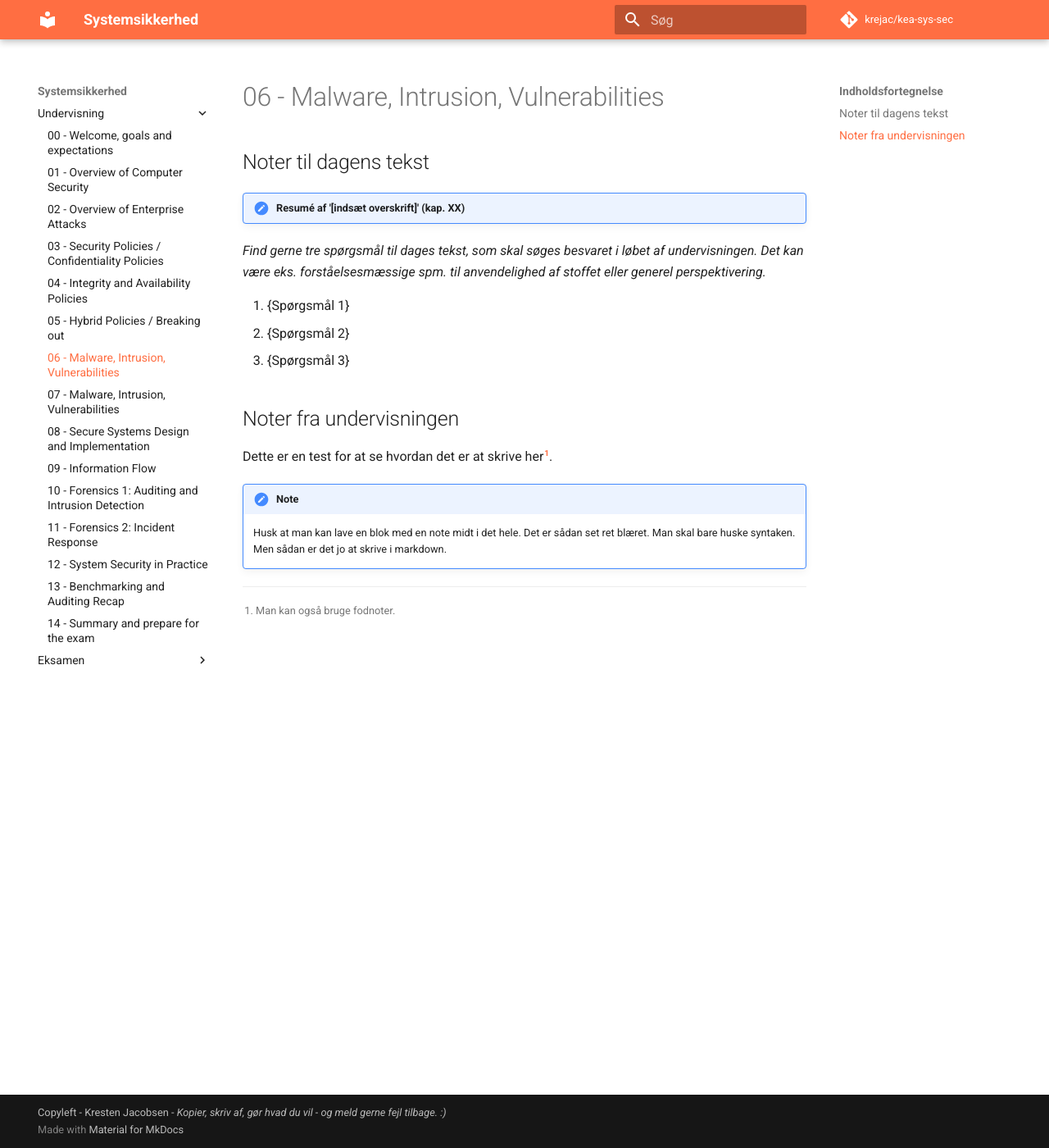
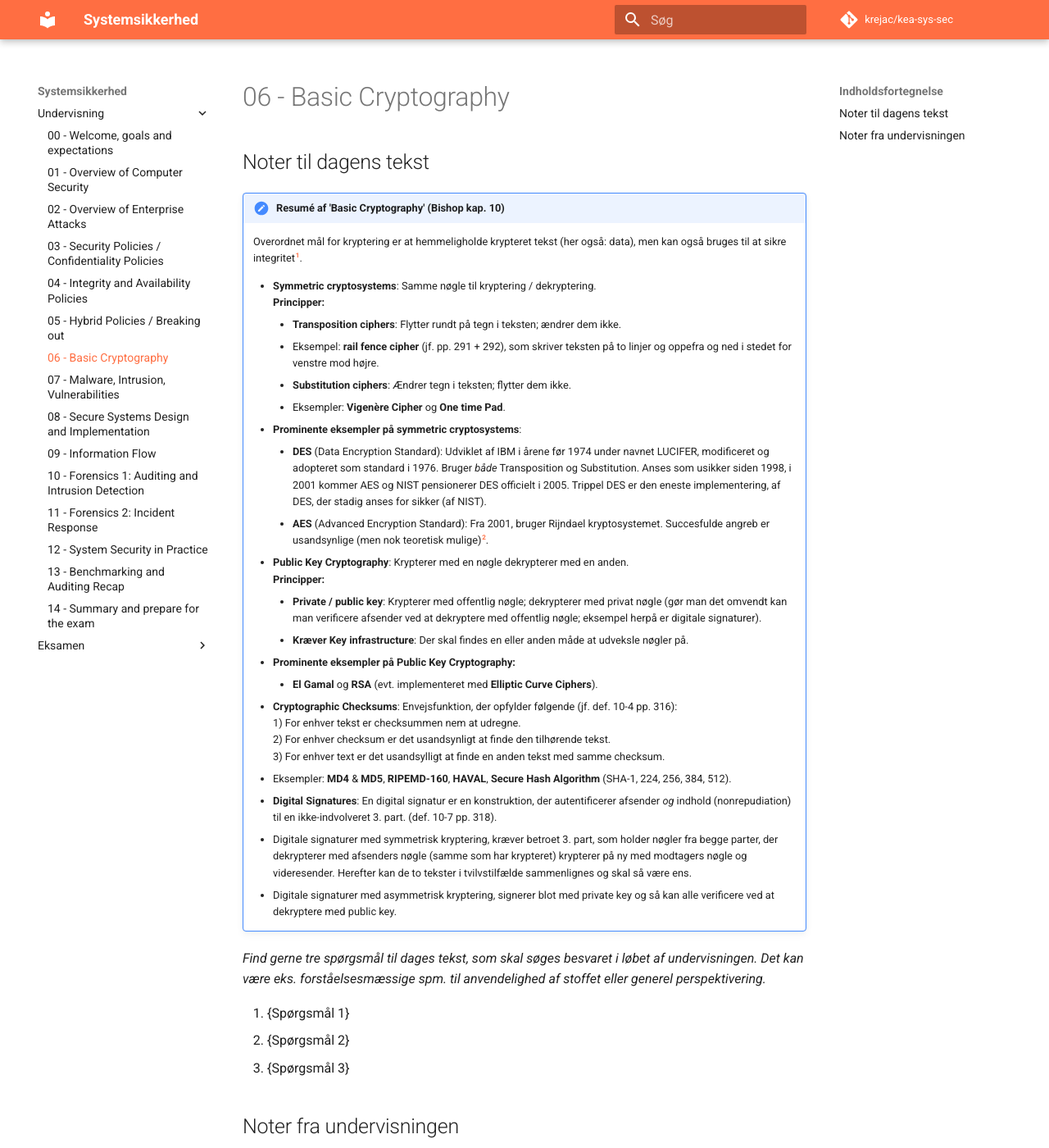
Before and after one commit to krejac/kea-sys-sec, an MkDocs documentation site: the page built from docs/undervisning/06-kursusgang.md, in a window 1280 px wide and 1400 px high. Shown: the whole window at 82% size. Built offline with MkDocs 1.6.1 and Material for MkDocs 9.7.7, drawn with Linux system fonts in a browser that asks for light colours; comment, search, counter and statistics services are not loaded; some of the changed text lies outside the part shown.

Commit message:
Dagens noter

```diff
--- a/docs/undervisning/06-kursusgang.md
+++ b/docs/undervisning/06-kursusgang.md
@@ -1,8 +1,36 @@
-# 06 - Malware, Intrusion, Vulnerabilities
+# 06 - Basic Cryptography
 
 ## Noter til dagens tekst
 
-!!! note "Resumé af '[indsæt overskrift]' (kap. XX)"
+!!! note "Resumé af 'Basic Cryptography' (Bishop kap. 10)"
+    Overordnet mål for kryptering er at hemmeligholde krypteret tekst (her også: data), men kan også bruges til at sikre integritet[^1].
+
+    - **Symmetric cryptosystems**: Samme nøgle  til kryptering / dekryptering.
+      **Principper:**
+        - **Transposition ciphers**: Flytter rundt på tegn i teksten; ændrer dem ikke.
+          - Eksempel: **rail fence cipher** (jf. pp. 291 + 292), som skriver teksten på to linjer og oppefra og ned i stedet for venstre mod højre.
+        - **Substitution ciphers**: Ændrer tegn i teksten; flytter dem ikke.
+          - Eksempler: **Vigenère Cipher** og **One time Pad**.
+      - **Prominente eksempler på symmetric cryptosystems**:
+        - **DES** (Data Encryption Standard): Udviklet af IBM i årene før 1974 under navnet LUCIFER, modificeret og adopteret som standard i 1976. Bruger *både* Transposition og Substitution. Anses som usikker siden 1998, i 2001 kommer AES og NIST pensionerer DES officielt i 2005. Trippel DES er den eneste implementering, af DES, der stadig anses for sikker (af NIST).
+        - **AES** (Advanced Encryption Standard): Fra 2001, bruger Rijndael kryptosystemet. Succesfulde angreb er usandsynlige (men nok teoretisk mulige)[^2].
+
+    - **Public Key Cryptography**: Krypterer med en nøgle dekrypterer med en anden.
+      **Principper:**
+        - **Private / public key**: Krypterer med offentlig nøgle; dekrypterer med privat nøgle (gør man det omvendt kan man verificere afsender ved at dekryptere med offentlig nøgle; eksempel herpå er digitale signaturer).
+        - **Kræver Key infrastructure**: Der skal findes en eller anden måde at udveksle nøgler på.
+      - **Prominente eksempler på Public Key Cryptography:**
+        - **El Gamal** og **RSA** (evt. implementeret med **Elliptic Curve Ciphers**).
+
+    - **Cryptographic Checksums**: Envejsfunktion, der opfylder følgende (jf. def. 10-4 pp. 316):
+    1) For enhver tekst er checksummen nem at udregne.
+    2) For enhver checksum er det usandsynligt at finde den tilhørende tekst.
+    3) For enhver text er det usandsylligt at finde en anden tekst med samme checksum.
+      - Eksempler: **MD4** & **MD5**, **RIPEMD-160**, **HAVAL**, **Secure Hash Algorithm** (SHA-1, 224, 256, 384, 512).
+
+    - **Digital Signatures**: En digital signatur er en konstruktion, der autentificerer afsender *og* indhold (nonrepudiation) til en ikke-indvolveret 3. part. (def. 10-7 pp. 318).
+      - Digitale signaturer med symmetrisk kryptering, kræver betroet 3. part, som holder nøgler fra begge parter, der dekrypterer med afsenders nøgle (samme som har krypteret) krypterer på ny med modtagers nøgle og videresender. Herefter kan de to tekster i tvilvstilfælde sammenlignes og skal så være ens.
+      - Digitale signaturer med asymmetrisk kryptering, signerer blot med private key og så kan alle verificere ved at dekryptere med public key.
 
 *Find gerne tre spørgsmål til dages tekst, som skal søges besvaret i løbet af undervisningen. Det kan være eks. forståelsesmæssige spm. til anvendelighed af stoffet eller generel perspektivering.*
 
@@ -17,4 +45,5 @@ Dette er en test for at se hvordan det er at skrive her[^1].
 !!! Note
     Husk at man kan lave en blok med en note midt i det hele. Det er sådan set ret blæret. Man skal bare huske syntaken. Men sådan er det jo at skrive i markdown.
 
-[^1]: Man kan også bruge fodnoter.
+[^1]: En krypteret tekst, der er ændret i transit, vil typisk ikke (meningsfuldt) kunne dekrypteres.
+[^2]: Bishop pp. 305.
```
